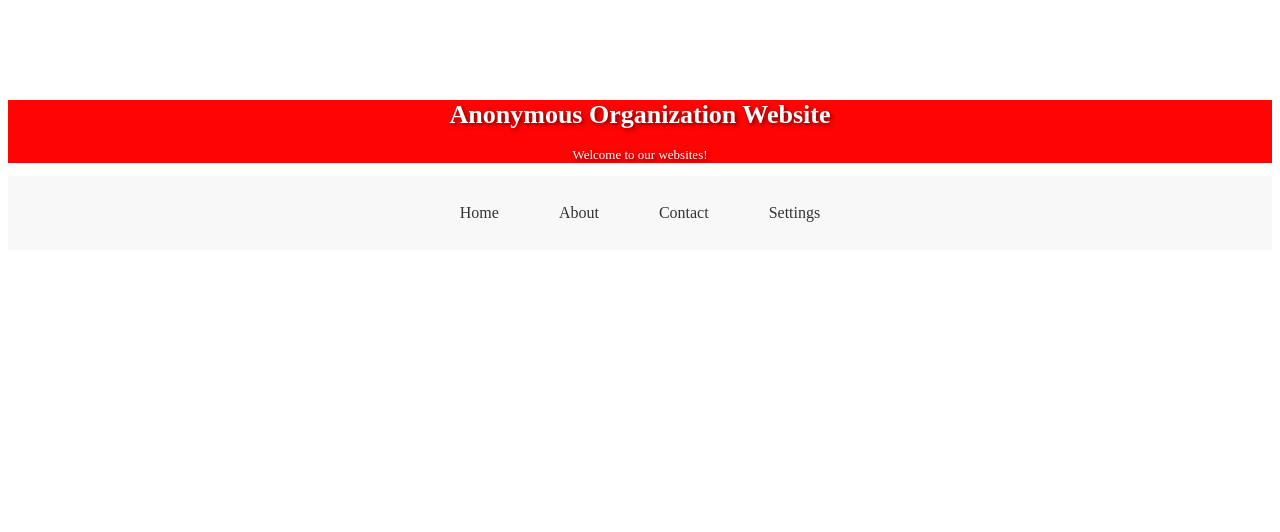
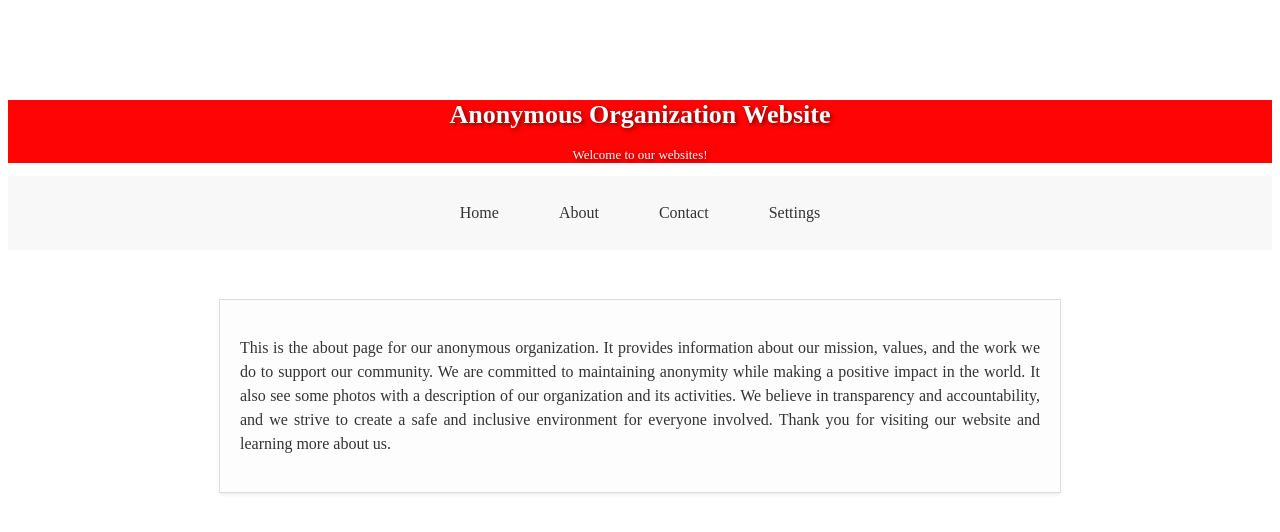
Before and after one commit to investigationresearch2-gif/Webpage, a plain HTML site: page about.html in a window 1280 px wide. Drawn offline with Linux system fonts and the light colour scheme.

Commit message:
Add files via upload

```diff
--- a/about.html
+++ b/about.html
@@ -22,32 +22,11 @@
     </ul>
 </nav>
 
-
-
-
-
-
-
-
-
-
-
-
-
-
-
-
-
-
-
-
-
-
-
-
-
-
-
+<div class="description">
+    <p>This is the about page for our anonymous organization. It provides information about our mission, values, and the work we do to support our community. We are committed to maintaining anonymity while making a positive impact in the world.
+        It also see some photos with a description of our organization and its activities. We believe in transparency and accountability, and we strive to create a safe and inclusive environment for everyone involved. Thank you for visiting our website and learning more about us.
+    </p>
+</div>
 
     <style>
 body{
@@ -74,6 +53,20 @@ background-color: rgb(255, 255, 255);
     }
 }
 
+.description {
+    text-align: justify;
+    margin-top: 50px;
+    font-size: 16px;
+    color: #333;
+    line-height: 1.5;
+    max-width: 800px;
+    margin-left: auto;
+    margin-right: auto;
+    background-color: #fdfdfd;
+    padding: 20px;
+    outline: 1px solid #ddd;
+    box-shadow: 0 2px 4px rgba(0, 0, 0, 0.1);
+}
 
 nav ul {
   list-style-type: none;
--- a/style.css
+++ b/style.css
@@ -19,7 +19,7 @@
 
 
         .popup-box {
-            background: rgb(21, 97, 184);
+            background: rgb(238, 9, 9);
             padding: 25px;
             width: 280px;
             border-radius: 10px;
```
Also changed, not shown: contact.html (+31 -48 lines), home.html (+0 -1 lines).
